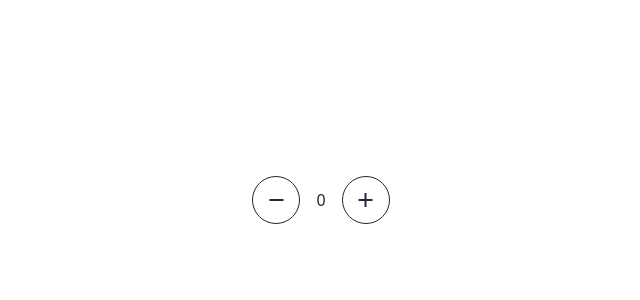
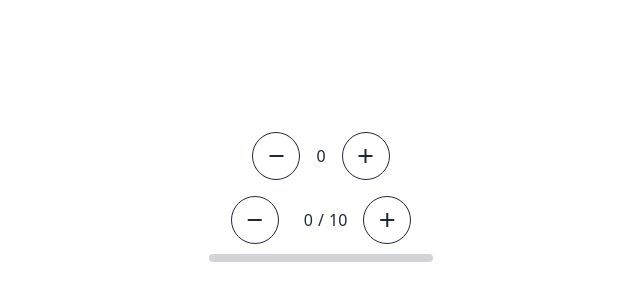
Before and after one commit to fmsyt/counter, a React (Vite) app: page / in a window 1280 px wide. Shown: the part 200-500 px from the top of the page, without its empty margins (319-959 px from the left). Built offline with nearby package versions, Linux system fonts and the light colour scheme.

Commit message:
add counter

```diff
--- a/src/App.tsx
+++ b/src/App.tsx
@@ -1,12 +1,15 @@
 import "./App.css";
+import Objective from "./Objective";
 import Sequence from "./Sequence";
 
 function App() {
 
   return (
     <div className="p-4 h-svh">
-      <div className="grid place-content-center h-full">
+      <div className="grid gap-4 place-content-center h-full">
         <Sequence />
+
+        <Objective />
       </div>
     </div>
   );
--- /dev/null
+++ b/src/Objective.tsx
@@ -0,0 +1,73 @@
+import { useCallback, useState } from "react";
+
+export default function Objective() {
+
+  const [count, setCount] = useState(0)
+  const [goal, setGoal] = useState(10)
+
+  const increment = useCallback(() => {
+    setCount((prev) => prev + 1);
+  }, []);
+
+  const decrement = useCallback(() => {
+    setCount((prev) => {
+      if (prev > 0) {
+        return prev - 1;
+      }
+      return prev;
+    });
+  }, []);
+
+  const reset = useCallback(() => {
+    setCount(0);
+  }, []);
+
+  const getProgressColor = useCallback((count: number, goal: number) => {
+    if (count === goal) {
+      return "progress-success";
+    }
+
+    if (count > goal) {
+      return "progress-warning";
+    }
+
+    return "progress-primary";
+  }, [])
+  return (
+    <div>
+      <div
+        className="flex items-center justify-center gap-4"
+      >
+        <button
+          className="btn btn-outline btn-circle"
+          onClick={decrement}
+        >
+          <span className="material-symbols-outlined">
+            remove
+          </span>
+        </button>
+
+        <div className="grid grid-cols-[1fr,_1em,_1fr]">
+          <span className="text-right">{count}</span>
+          <span className="text-center">/</span>
+          <span className="text-right">{goal}</span>
+        </div>
+
+        <button
+          className="btn btn-outline btn-circle"
+          onClick={increment}
+        >
+          <span className="material-symbols-outlined">
+            add
+          </span>
+        </button>
+      </div>
+
+      <progress
+        className={`progress ${getProgressColor(count, goal)} w-56`}
+        value={count}
+        max={goal}
+      />
+    </div>
+  )
+}
```
